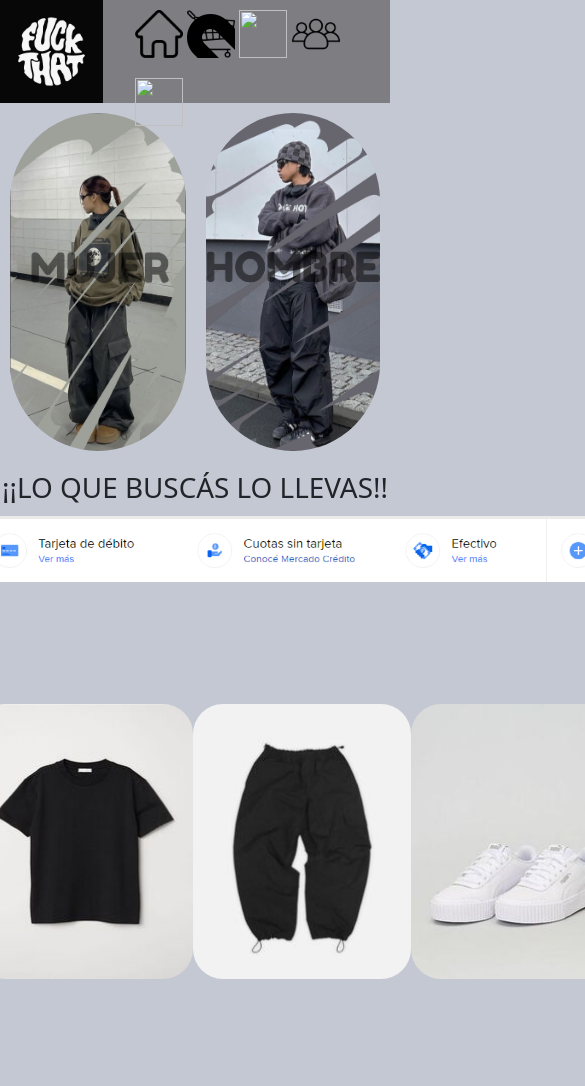
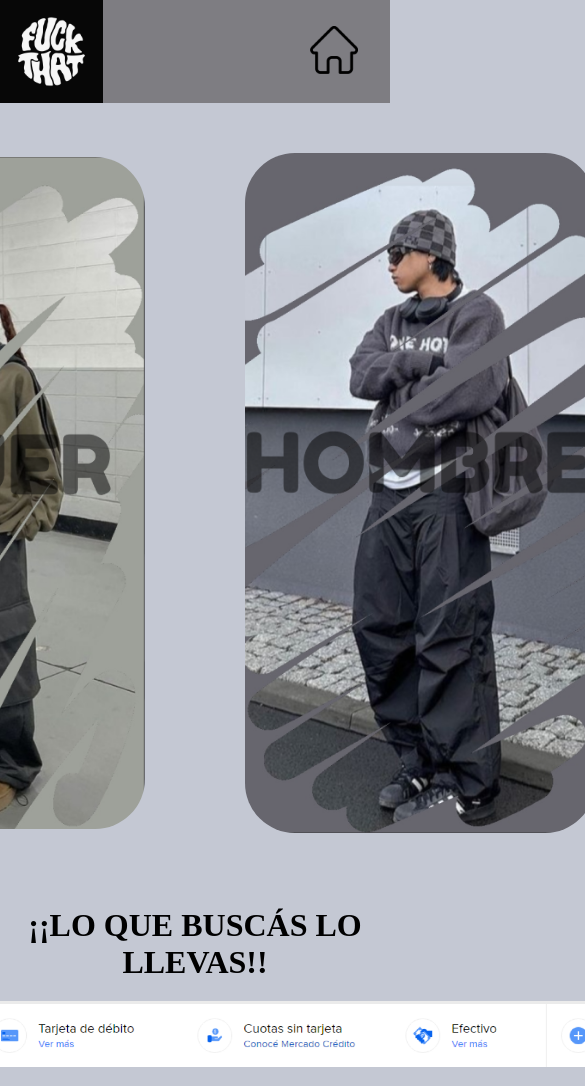
Before and after one commit to JuaaniPortillo/CODERHOUSEPROYECT, a plain HTML site: page index.html in a window 390 px wide. Shown: the top 1086 px of the page, 585 px wide, since content can reach past the window. Drawn offline with nearby package versions, Linux system fonts and the light colour scheme; files whose address does not match are found by name.

Commit message:
New Changes

```diff
--- a/css/style.css
+++ b/css/style.css
@@ -28,7 +28,7 @@ header #nav ul li {
     position: absolute;
 width: 48px;
 height: 48px;
-left: 219px;
+left: 310px;
 top: 26px;
 
 background: url(casa.png);
@@ -37,7 +37,7 @@ background: url(casa.png);
     position: absolute;
 width: 48px;
 height: 48px;
-left: 454px;
+left: 590px;
 top: 26px;
 
 background: url(carrito-de-compras.png);
@@ -46,7 +46,7 @@ background: url(carrito-de-compras.png);
     position: absolute;
 width: 48px;
 height: 48px;
-left: 713px;
+left: 875px;
 top: 26px;
 
 background: url(store-front.png);
@@ -55,7 +55,7 @@ background: url(store-front.png);
     position: absolute;
 width: 48px;
 height: 48px;
-left: 985px;
+left: 1140px;
 top: 26px;
 
 background: url(grupo.png);
@@ -64,7 +64,7 @@ background: url(grupo.png);
     position: absolute;
 width: 48px;
 height: 48px;
-left: 1250px;
+left: 1445px;
 top: 26px;
 
 background: url(transporte.png);
@@ -340,8 +340,8 @@ header #navEnvios ul li {
 }
 
 #main {
-    flex-direction: row;
-    justify-content: center;
+    width: 100%;
+    min-height: 100vh;
     height: 100%;
 }
 #main h1 {
@@ -356,7 +356,7 @@ header #navEnvios ul li {
 }
 .mediodepago img {
     width: 100vh;
-    height: 50;
+    height: auto;
     margin-bottom: 5%;
 }
 #bannerclothes {
@@ -370,7 +370,7 @@ header #navEnvios ul li {
     border: #C4C8D3;
     border-radius: 100px;
     padding: 50px;
-    width: 500px;
+    width: 350px;
     height: auto;
 }
 
@@ -390,6 +390,7 @@ header #navEnvios ul li {
 }
 /*/////////////////////////////////////FOOTERS////////////////////////////////////////////////*/
 #footer {
+    padding: 10px;
     flex-direction: column;
     align-items: center;
     justify-content: center;
@@ -442,7 +443,7 @@ header #navEnvios ul li {
 }
 .footerindex {
     display: flex;
-    justify-content: flex-end;
+    justify-content: center;
     align-items:  center;
 }
 .footerindex img {
@@ -538,63 +539,8 @@ body {
 }
 
 
-
+/*///////////////////////////////////////MEDIA QUERIES/////////////////////////////*/
 
 @media (max-width: 430px) {
-    /* Header */
-    header #nav ul {
-        flex-direction: column;
-        align-items: center;
-    }
 
-    .CasaInicio, .CarritoInicio, .StoreInicio, .GrupoInicio, .EnviosInicio {
-        position: relative;
-        width: 48px; /* Ajusta el ancho según tus necesidades */
-        height: 48px; /* Ajusta la altura según tus necesidades */
-        left: auto;
-        top: auto;
-        margin-bottom: 10px;
-        margin-top: 10px;
-    }
-
-    /* Main */
-    #main h1 {
-        margin-top: 10px;
-        margin-bottom: 3%;
-    }
-
-    .mediodepago img {
-        height: auto;
-        margin-bottom: 3%;
-    }
-
-    #bannerclothes img {
-        padding: 10px; /* Ajusta el relleno según tus necesidades */
-        width: 100%;
-    }
-
-    .grillasdelindex {
-        width: 100%; /* Ajusta el ancho según tus necesidades */
-        height: auto;
-        margin: 10px; /* Ajusta el margen según tus necesidades */
-    }
-    #grillasindex img {
-        height: auto;
-        width: 100%;
-    }
-
-    /* Footer */
-    #footer ul {
-        flex-direction: column;
-        align-items: center;
-    }
-
-    .Copyright {
-        margin-top: 10px;
-        margin-bottom: 10px;
-    }
-
-    .footerindex img {
-        margin: 5px;
-    }
 }
--- a/index.html
+++ b/index.html
@@ -4,7 +4,7 @@
         <meta charset="UTF-8">
         <meta name="viewport" content="width=device-width, initial-scale=1.0">
         <link rel="stylesheet" href="https://cdnjs.cloudflare.com/ajax/libs/font-awesome/6.4.2/css/all.min.css" integrity="sha512-z3gLpd7yknf1YoNbCzqRKc4qyor8gaKU1qmn+CShxbuBusANI9QpRohGBreCFkKxLhei6S9CQXFEbbKuqLg0DA==" crossorigin="anonymous" referrerpolicy="no-referrer" />
-        <link href="https://cdn.jsdelivr.net/npm/bootstrap@5.3.2/dist/css/bootstrap.min.css" rel="stylesheet" integrity="sha384-T3c6CoIi6uLrA9TneNEoa7RxnatzjcDSCmG1MXxSR1GAsXEV/Dwwykc2MPK8M2HN" crossorigin="anonymous">
+        <lik href="https://cdn.jsdelivr.net/npm/bootstrap@5.3.2/dist/css/bootstrap.min.css" rel="stylesheet" integrity="sha384-T3c6CoIi6uLrA9TneNEoa7RxnatzjcDSCmG1MXxSR1GAsXEV/Dwwykc2MPK8M2HN" crossorigin="anonymous">
         <link rel="stylesheet" href="css/style.css">
 
         <title>FUCKTHAT®</title>
@@ -68,6 +68,6 @@
             </section>
         </footer>
 
-        <script src="https://cdn.jsdelivr.net/npm/bootstrap@5.3.2/dist/js/bootstrap.bundle.min.js" integrity="sha384-C6RzsynM9kWDrMNeT87bh95OGNyZPhcTNXj1NW7RuBCsyN/o0jlpcV8Qyq46cDfL" crossorigin="anonymous"></script>
+        <scipt src="https://cdn.jsdelivr.net/npm/bootstrap@5.3.2/dist/js/bootstrap.bundle.min.js" integrity="sha384-C6RzsynM9kWDrMNeT87bh95OGNyZPhcTNXj1NW7RuBCsyN/o0jlpcV8Qyq46cDfL" crossorigin="anonymous"></scipt>
     </body>
 </html>
```
